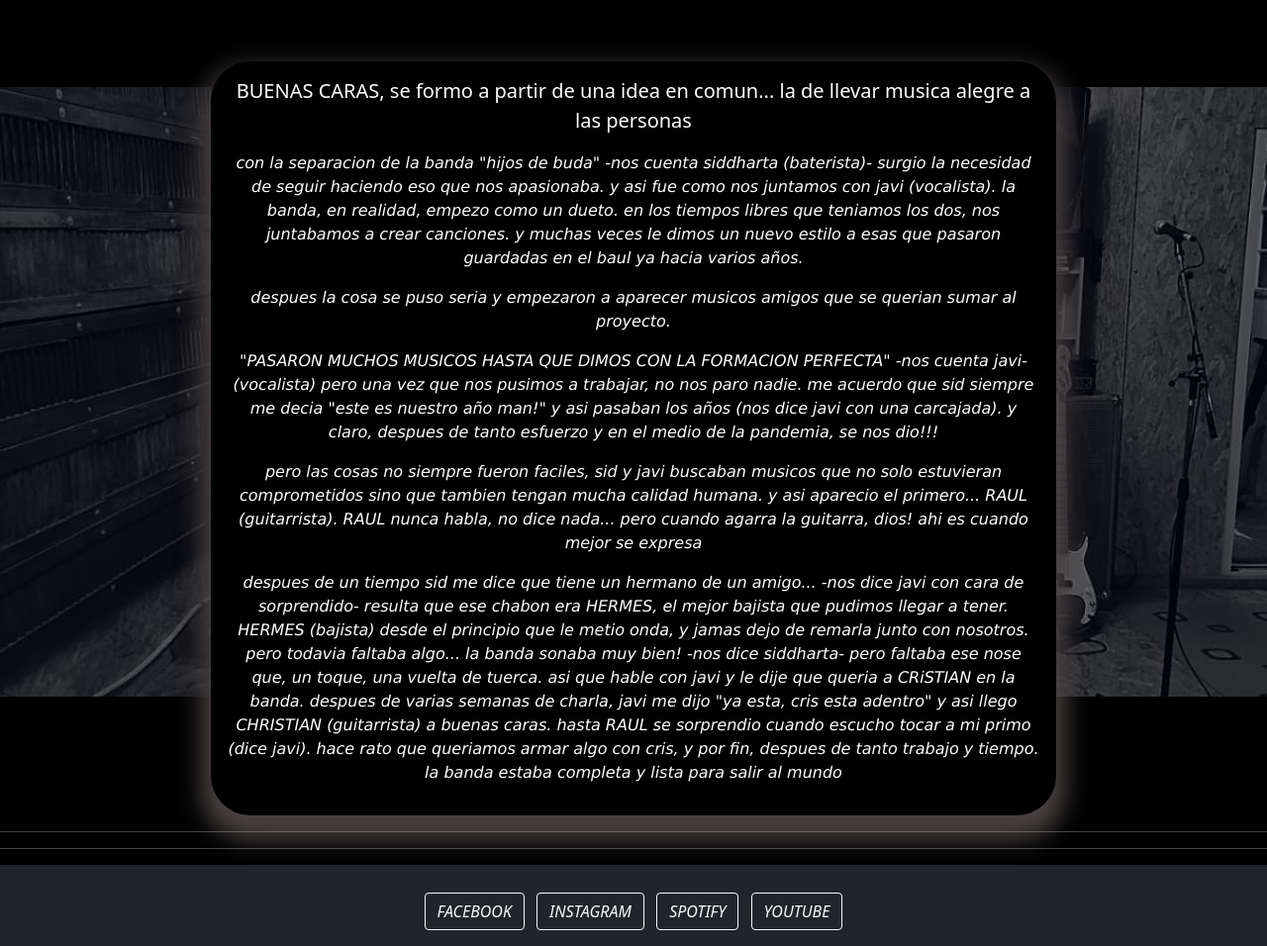
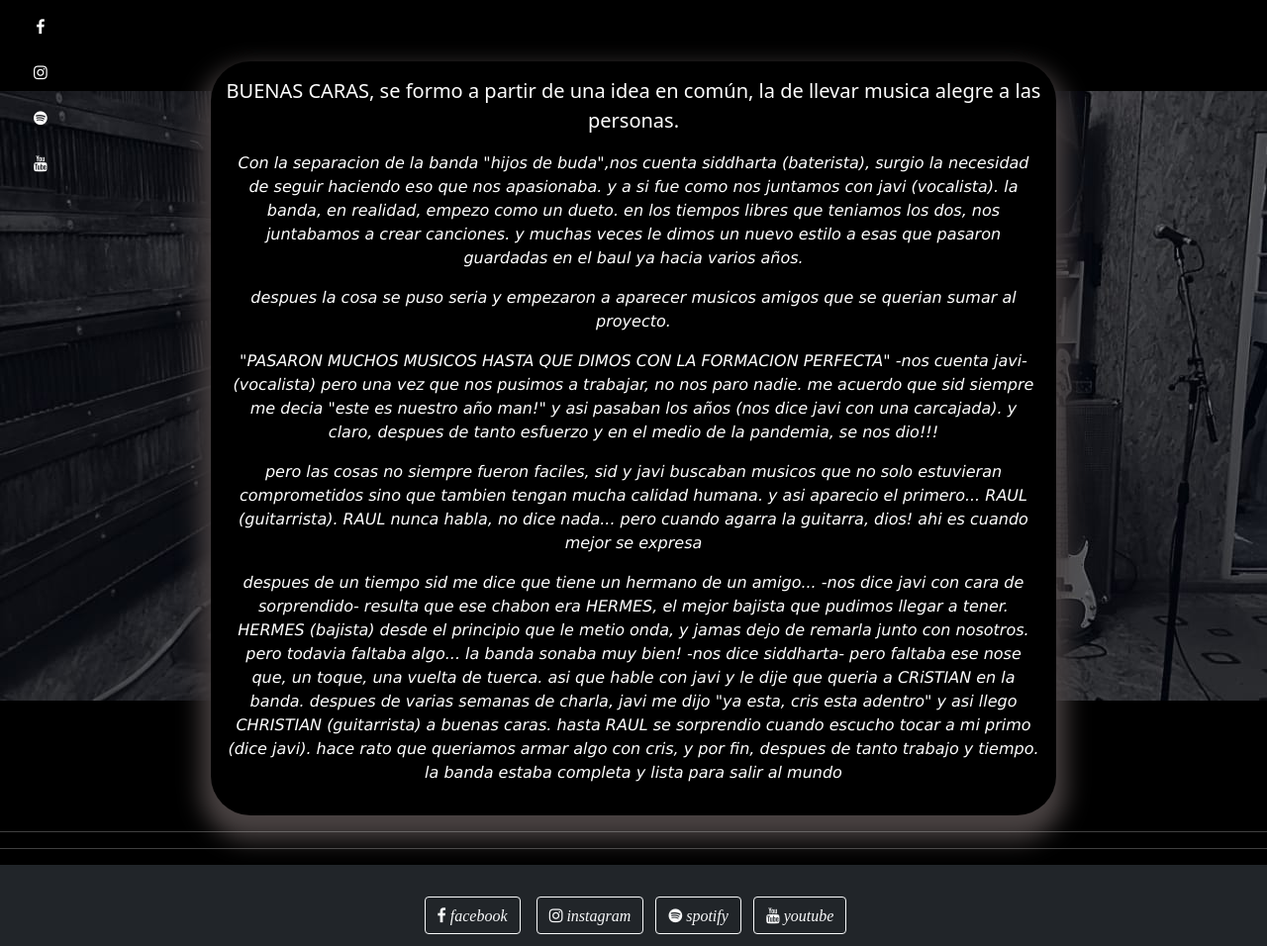
Before and after one commit to javierzlafe/proyecto-coderhouse, a website: page historia.html in a window 1280 px wide. Shown: the part 396-1352 px from the top of the page at 99% size. Drawn offline with nearby package versions, Linux system fonts and the light colour scheme.

Commit message:
desarrollo-11/6

```diff
--- a/historia.html
+++ b/historia.html
@@ -7,6 +7,7 @@
         <meta name="keywords" content="historia buenas caras, banda, musica, ska, historia">
         <meta name="description" content="buenas caras nace en 2014, de la fusion de dos paises, argentina en venezuela...">
         <link rel="preconnect" href="https://fonts.gstatic.com">
+        <link rel="stylesheet" href="https://cdnjs.cloudflare.com/ajax/libs/font-awesome/4.7.0/css/font-awesome.min.css">
         <meta name="author" content="Javier Gimenez" />
         <title>Buenas Caras historia</title>
         <!-- enlace CSS -->
@@ -57,9 +58,10 @@
         <h1 class="historia_titulo fw-bold">COMO SE FORMO BUENAS CARAS?</h1>
 
     <div class="historia col-lg-8">
-        <p class="parrafo">BUENAS CARAS, se formo a partir de una idea en comun... la de llevar musica alegre a las personas</p>
-        <p class="parrafo2">con la separacion de la banda "hijos de buda" -nos cuenta siddharta (baterista)- surgio la necesidad de seguir haciendo eso que nos apasionaba.
-            y asi fue como nos juntamos con javi (vocalista).
+        <p class="parrafo">BUENAS CARAS, se formo a partir de una idea en común, la de llevar musica alegre a las personas.</p>
+        <p class="parrafo2">Con la separacion de la banda "hijos de buda",nos cuenta siddharta (baterista), surgio la necesidad de seguir haciendo eso que nos apasionaba.
+            y a
+            si fue como nos juntamos con javi (vocalista).
             la banda, en realidad, empezo como un dueto. en los tiempos libres que teniamos los dos, nos juntabamos a crear canciones. y muchas veces le dimos un nuevo estilo a esas que pasaron guardadas en el baul ya hacia varios años. <br>
             <p class="parrafo2"> despues la cosa se puso seria y empezaron a aparecer musicos amigos que se querian sumar al proyecto.</p>
 
@@ -91,24 +93,24 @@
           <!-- Section: Social media -->
           <section class="mb-4">
             <!-- enlace Facebook -->
-                <a class="btn btn-outline-light btn-floating m-1" href="https://www.facebook.com/buenascarasoficial/" role="button"
-                  ><i>FACEBOOK</i
+            <a class="btn btn-outline-light btn-floating m-2 fa fa-facebook" href="https://www.facebook.com/buenascarasoficial/" role="button" target="_blank"
+              ><i>  facebook</i
             ></a>
 
 
             <!-- enlace Instagram -->
-                <a class="btn btn-outline-light btn-floating m-1" href="https://www.instagram.com/buenascaras/?hl=es-la" role="button"
-                  ><i>INSTAGRAM</i
+            <a class="btn btn-outline-light btn-floating m-1 fa fa-instagram" href="https://www.instagram.com/buenascaras/?hl=es-la" role="button" target="_blank"
+              ><i>  instagram</i
             ></a>
 
             <!-- enlace spotify-->
-                <a class="btn btn-outline-light btn-floating m-1" href="#!" role="button"
-                  ><i>SPOTIFY</i
+            <a class="btn btn-outline-light btn-floating m-1 fa fa-spotify" href="https://open.spotify.com/artist/4QS4cmWi7ESWp7lqdAip3q?si=cJyDGrGbSK-NR7eZqK-wSQ" role="button" target="_blank"
+              ><i>  spotify</i
             ></a>
 
             <!-- enlace youtube -->
-                <a class="btn btn-outline-light btn-floating m-1" href="https://www.youtube.com/watch?v=bmGUZ-R7SvI" role="button"
-                  ><i>YOUTUBE</i
+            <a class="btn btn-outline-light btn-floating m-1 fa fa-youtube" href="https://www.youtube.com/watch?v=bmGUZ-R7SvI" role="button" target="_blank"
+              ><i>  youtube</i
             ></a>
           </section>
 
@@ -116,8 +118,6 @@
             <form action="">
 
               <div class="row d-flex justify-content-center">
-
-
 
 
                 <div class="col-auto">
@@ -129,8 +129,6 @@
                 </div>
               </div>
 
-                  </div>
-
             </form>
           </section>
 
@@ -140,6 +138,17 @@
               al mal tiempo <strong>BUENAS CARAS</strong>
             </p>
           </section>
+
+          <!-- redes sociales barra vertical-->
+
+          <div class="social">
+            <ul>
+              <li><a href="https://www.facebook.com/buenascarasoficial/" target="_blank" class="fa fa-facebook"></a></li>
+              <li><a href="https://www.instagram.com/buenascaras/?hl=es-la" target="_blank" class="fa fa-instagram"></a></li>
+              <li><a href="https://open.spotify.com/artist/4QS4cmWi7ESWp7lqdAip3q?si=cJyDGrGbSK-NR7eZqK-wSQ" target="_blank" class="fa fa-spotify"></a></li>
+              <li><a href="https://www.youtube.com/watch?v=bmGUZ-R7SvI" class="fa fa-youtube"></a></li>
+            </ul>
+          </div>
 
 
 
--- a/package.json
+++ b/package.json
@@ -6,6 +6,6 @@
   "scripts": {
     "test": "echo \"Error: no test specified\" && exit 1"
   },
-  "author": "",
+  "author": "javier giemenez",
   "license": "ISC"
 }
--- a/scss/estilos.css
+++ b/scss/estilos.css
@@ -333,7 +333,8 @@ display: inline;
 }
 
 .boton_enviar{
-  background-color: rgb(241, 0, 0);
+  border-style: none;
+  background-color: rgb(87, 82, 82);
   margin-left: 40%;
   font-family: Arial, Helvetica, sans-serif;
   font-style: oblique;
@@ -343,3 +344,47 @@ display: inline;
 .body_historia{
   background-color: black;
 }
+
+.post{
+  -webkit-transition:all 2s ease;
+  z-index: 2;
+}
+
+.post :hover{
+  -webkit-transform:scale(1.25);
+  align-content: center;
+
+
+}
+
+.social {
+	position: fixed; /* botones fijos en toda la pantalla*/
+	left: 0px; /* barra en la izquierda */
+	top: 400px; /* bajo la barra */
+	z-index: 2000; /* Utilizamos la propiedad z-index para que no se superponga algún otro elemento como sliders, galerías, etc */
+}
+
+	.social ul {
+		list-style: none;
+	}
+
+	.social ul li a {
+		display: inline-block;
+		color:#fff;
+		background: #000;
+		padding: 15px 2px;
+		text-decoration: none;
+		-webkit-transition:all 500ms ease;
+		-o-transition:all 500ms ease;
+		transition:all 500ms ease; /* transicion */
+	}
+/*colores de cada red social*/
+	.social ul li .fa-facebook {background:transparent;}
+	.social ul li .fa-spotify {background: transparent}
+	.social ul li .fa-youtube {background: transparent;}
+	.social ul li .fa-instagram {background: transparent}
+
+	.social ul li a:hover {
+		background: transparent; /* Cambio de fondo cuando paso el mouse*/
+		padding: 35px 20px; /*mas grande el espacio cuando paso el mouse */
+	}
```
Also changed, not shown: contactos.html (+22 -14 lines), fotos.html (+24 -14 lines), index.html (+20 -8 lines), registrarme.html (+28 -9 lines). Lines whose indentation alone changed are shown as unchanged.
